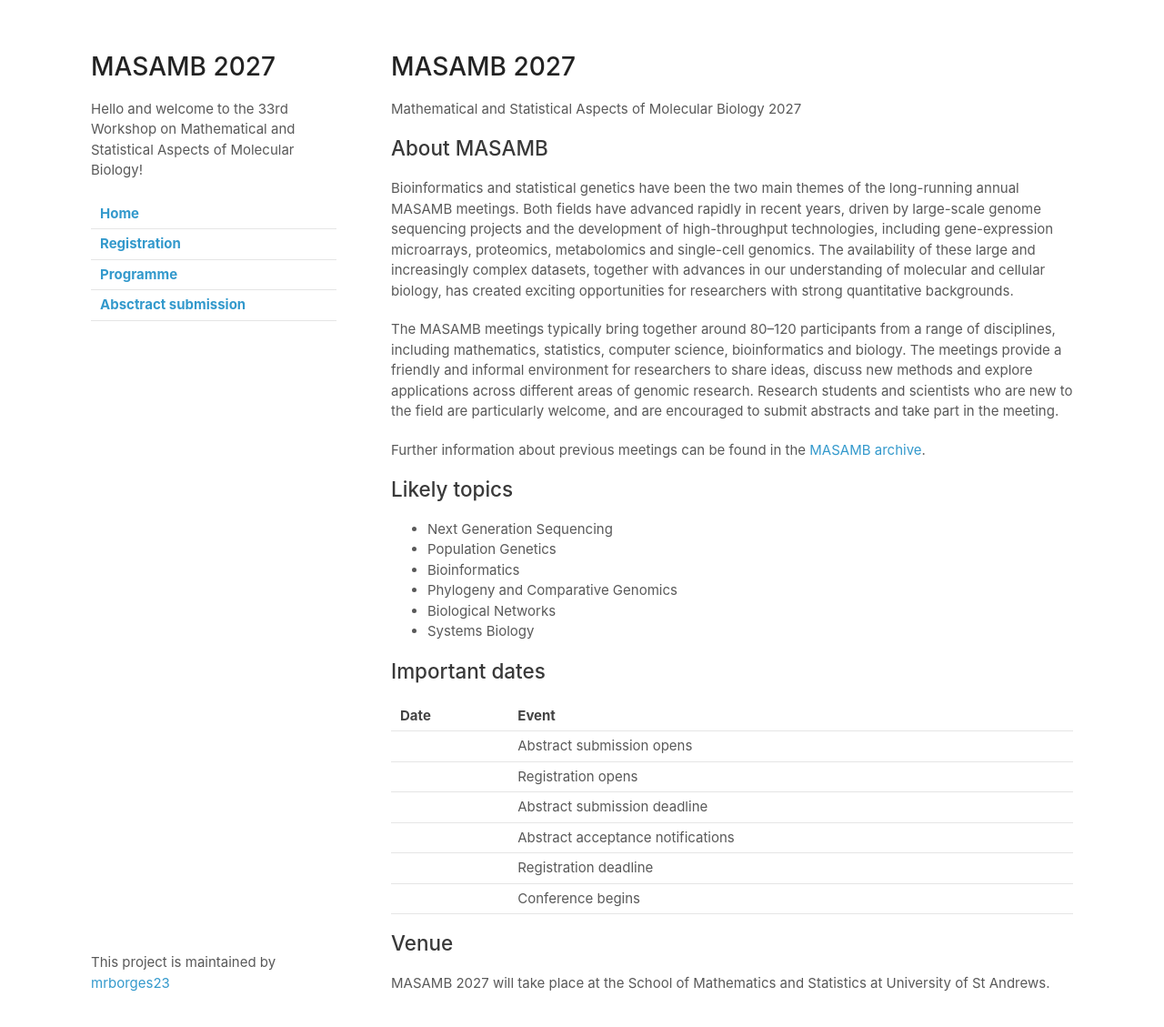
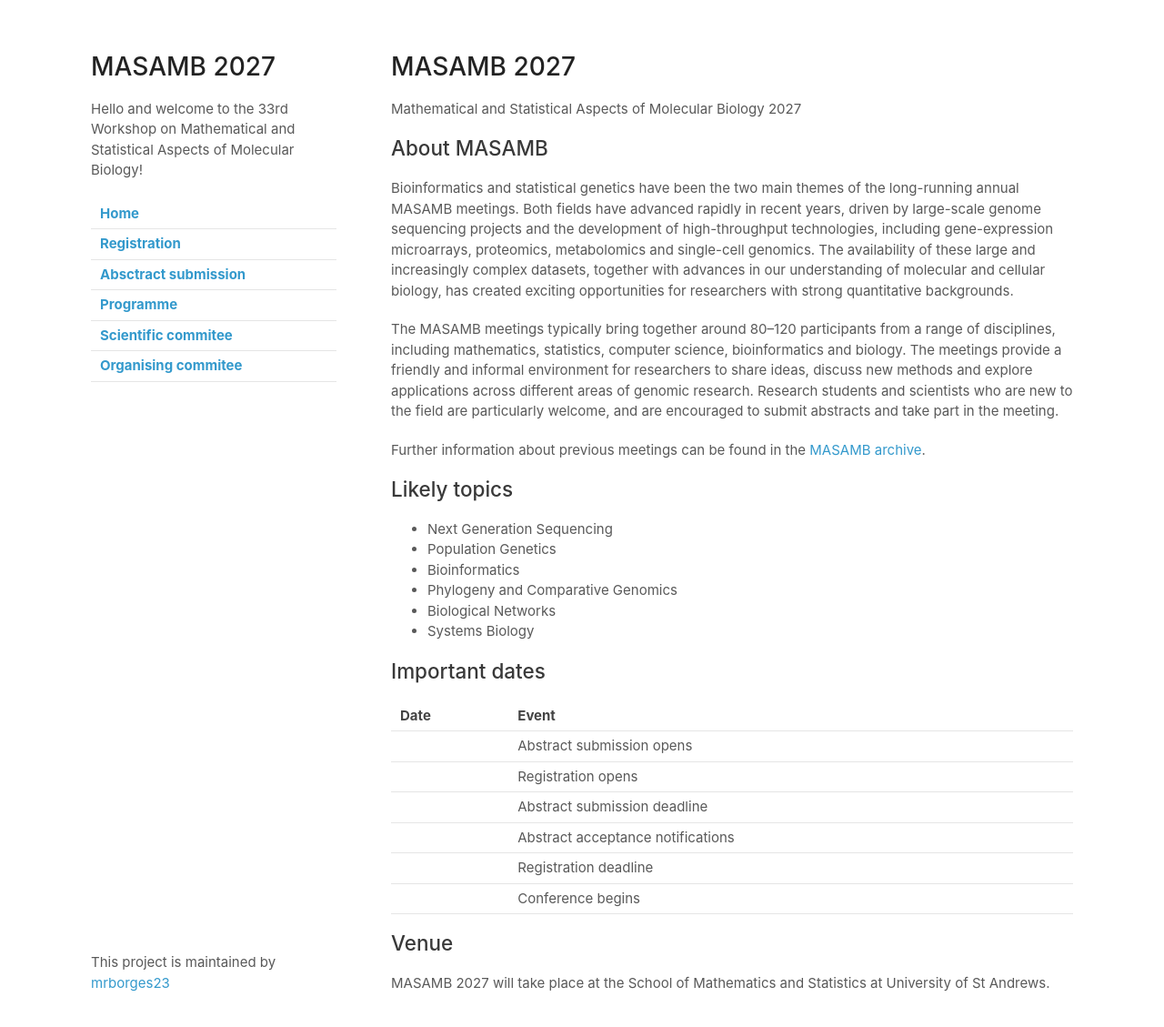
Before and after one commit to mrborges23/masamb2027, a Jekyll site: the page built from index.md, in a window 1280 px wide and 1162 px high. Shown: the top 1129 px of the window at 91% size. Built offline with Jekyll 4.4.1, drawn with Linux system fonts in a browser that asks for light colours; our own code applies the rules of GitHub Pages for plain Markdown files.

Commit message:
Reorganize committee and programme entries in config

```diff
--- a/_config.yml
+++ b/_config.yml
@@ -7,7 +7,11 @@ navigation:
     url: /
   - title: Registration
     url: registration
+  - title: Absctract submission
+    url: abstracts
   - title: Programme
     url: programme
-  - title: Absctract submission
-    url: abstracts
+  - title: Scientific commitee
+    url: sci_commitee
+  - title: Organising commitee
+    url: local_commitee
```
